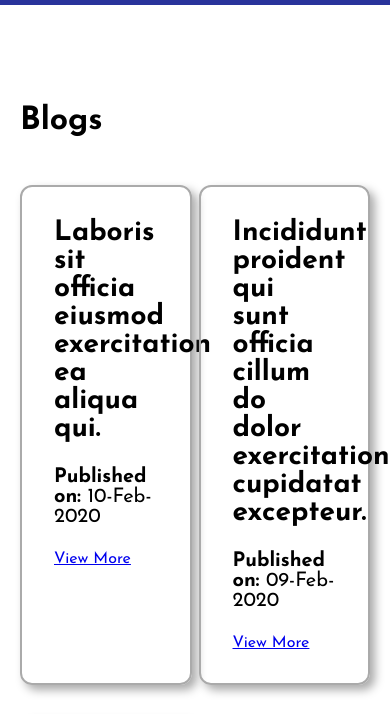
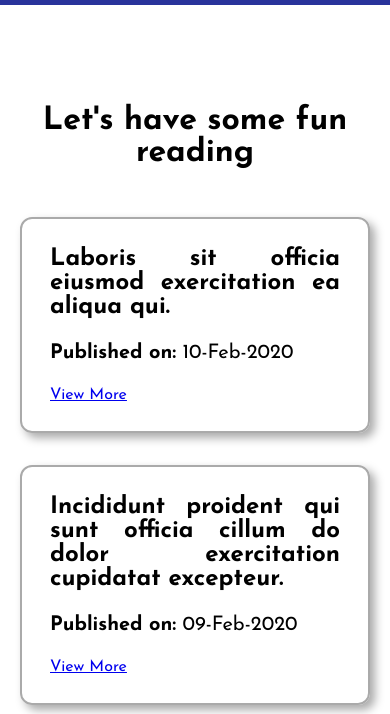
Before and after one commit to allenabraham777/theabstraction.co, a Gatsby site: page /blogs in a window 390 px wide. Shown: the part 51-765 px from the top of the page. Built offline with nearby package versions, Linux system fonts and the light colour scheme; Gatsby itself is replaced by a stand-in of ours.

Commit message:
Few tweaks and responsive blogs page

```diff
--- a/src/components/header.js
+++ b/src/components/header.js
@@ -11,7 +11,9 @@ const Header = () => {
         <span className="brand-container">
           <Logo/>
           <h1 className="brand">
-            The Abstraction
+            <Link to="/">
+              The Abstraction
+            </Link>
           </h1>
         </span>
         <label for="hamburger" className="hamburger-label">
--- a/src/layouts/style.scss
+++ b/src/layouts/style.scss
@@ -38,6 +38,11 @@ header {
         color: #ffffff;
         margin-left: 16px;
         margin-top: 8px;
+
+        a {
+          text-decoration: none;
+          color: inherit;
+        }
       }
     }
 
--- a/src/pages/blogs.js
+++ b/src/pages/blogs.js
@@ -9,7 +9,7 @@ const BlogsPage = ({data}) => {
   return (
     <Layout>
       <div className="container blogs">
-        <h1>Blogs</h1>
+        <h1 className="heading">Let's have some fun reading</h1>
         <div className="blog-list">
           {
             data.allMarkdownRemark.edges.map(
--- a/src/pages/blogs.scss
+++ b/src/pages/blogs.scss
@@ -1,22 +1,27 @@
 .blogs {
   padding-top: 100px;
   flex-direction: column;
+
+  .heading {
+    text-align: center;
+  }
+
   .blog-list {
     margin: 32px 0;
     display: flex;
     flex-wrap: wrap;
-    justify-content: space-between;
+    justify-content: space-evenly;
 
     .card {
-      width: 49%;
-      margin: 16px 0;
+      max-width: 420px;
+      margin: 16px auto;
       border: solid 2px #aaaaaa;
-      padding: 32px;
+      padding: 28px;
       box-shadow: 5px 5px 10px #aaaaaa;
       border-radius: 12px;
 
       .title {
-        font-size: 28px;
+        font-size: 24px;
         text-align: justify;
       }
 
```
